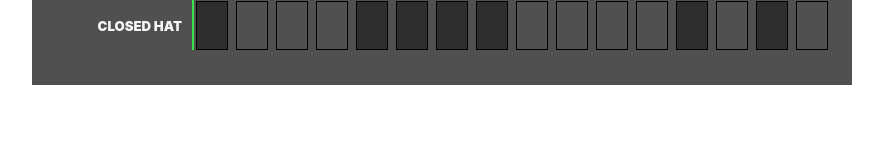
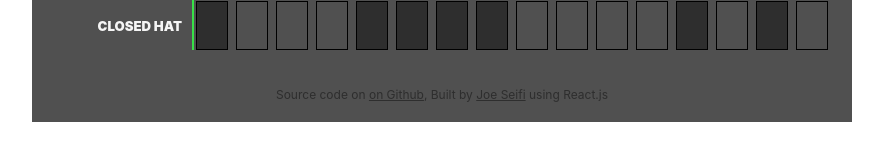
Before and after one commit to PLUSDEVLLC/react-808, a React (Create React App) app: page / in a window 1280 px wide. Shown: the part 297-458 px from the top of the page, without its empty margins (198-1081 px from the left). Built offline with nearby package versions, Linux system fonts and the light colour scheme; no server answers.

Commit message:
adds app footer

```diff
--- a/src/App.css
+++ b/src/App.css
@@ -39,7 +39,6 @@ html {
   flex: 1;
 }
 
-
 .app_content {
   display: flex;
   flex-direction: column;
@@ -48,3 +47,11 @@ html {
   position: relative;
   transform: translateZ(0);
 }
+
+.app_footer,
+.app_footer a {
+  margin-top: 4vh;
+  text-align: center;
+  color: var(--color-dark-grey);
+  background: transparent;
+}
--- a/src/App.js
+++ b/src/App.js
@@ -70,6 +70,9 @@ function App() {
                     <PlayHead {...playHeadProps} />
                     <TrackList {...trackListProps} />
                 </div>
+                <footer className="app_footer">
+                    Source code on <a href="https://github.com/joeshub/react-808">on Github</a>, Built by <a href="http://seifi.org/">Joe Seifi</a> using React.js
+                </footer>
             </main >
         </Provider>
     )
```
